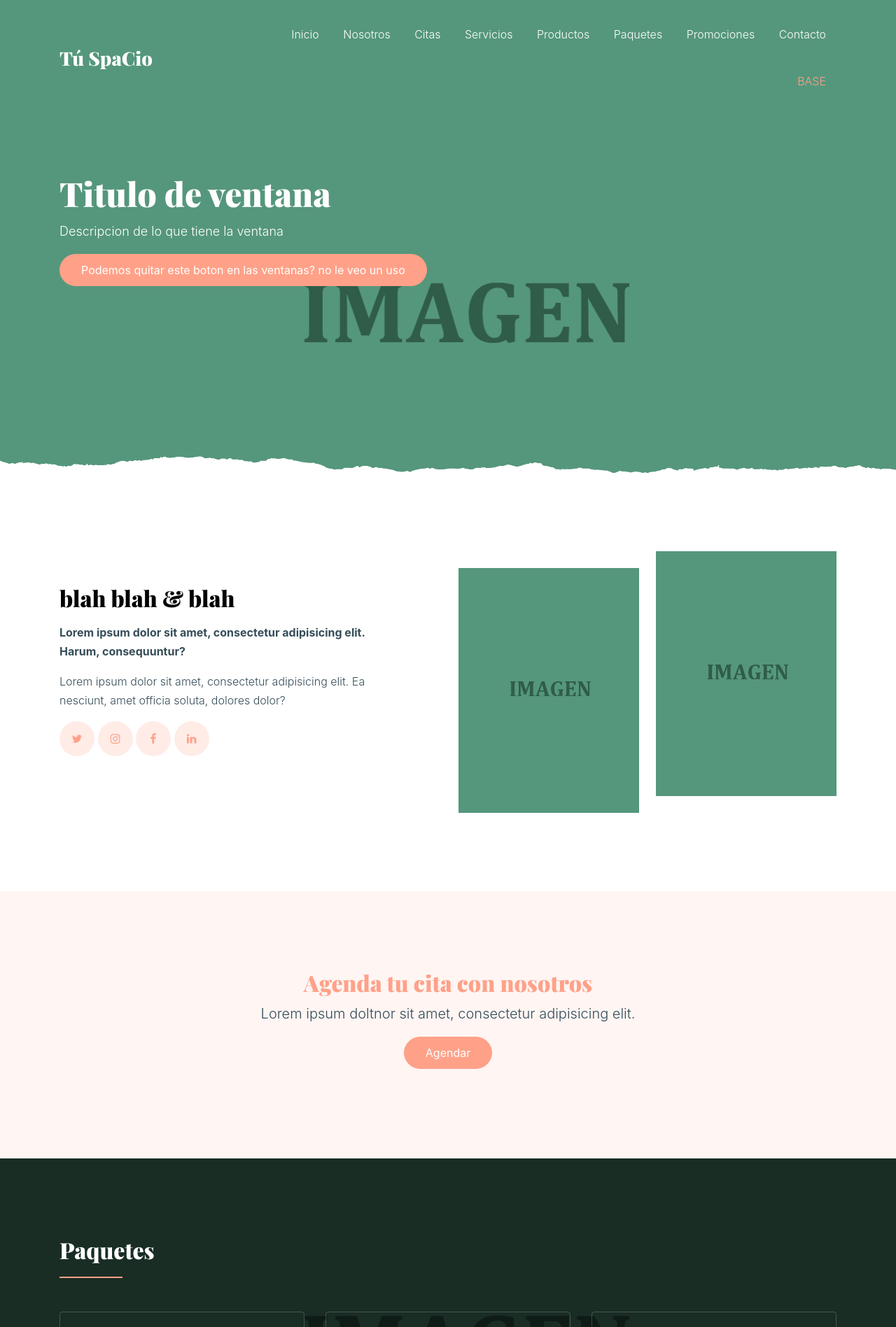
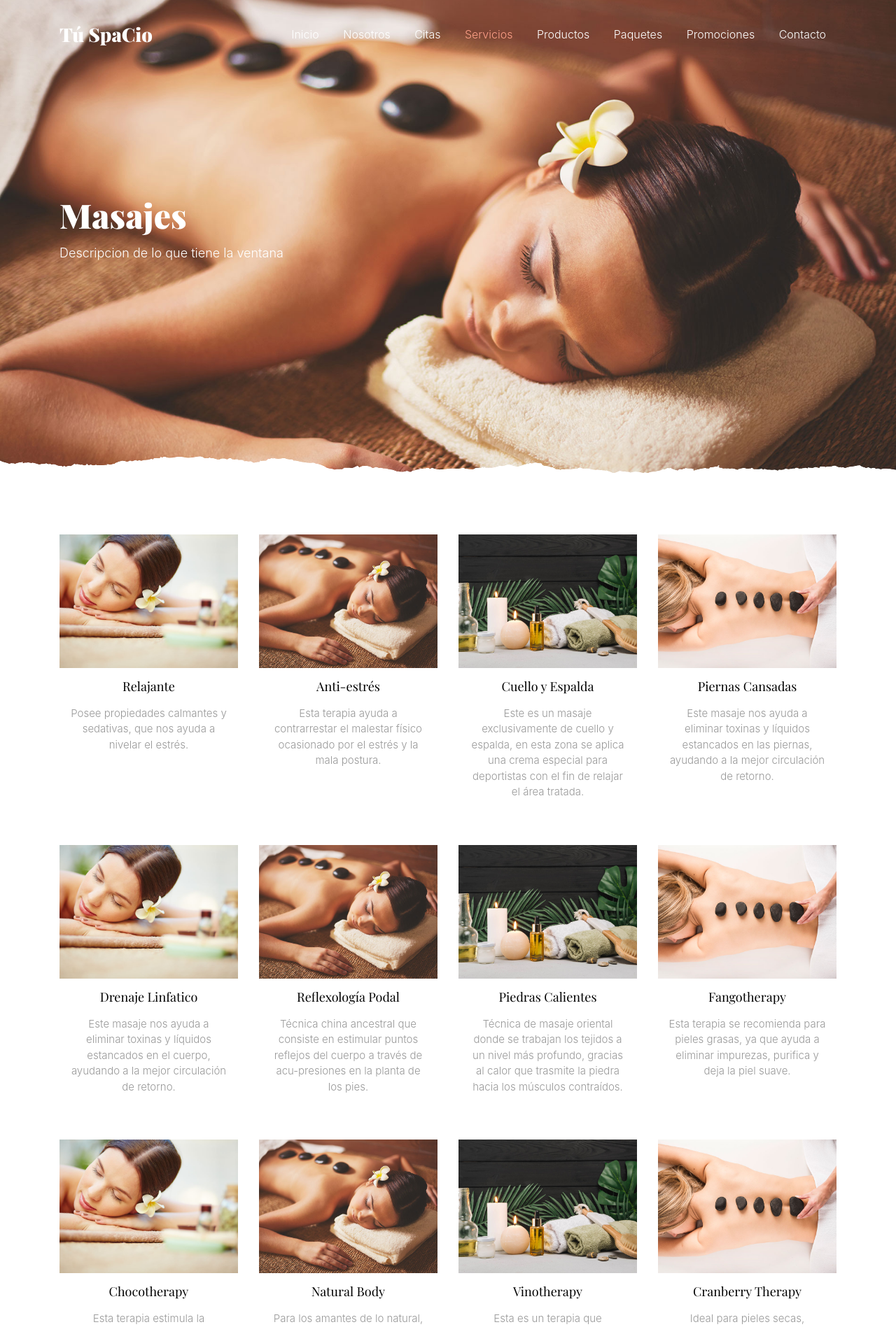
Before and after one commit to JessicaMoreno/ProyectoWeb, a PHP site: page /ventanas/masajes.html in a window 1280 px wide. Shown: the top 1897 px of the page at 70% size. Run offline with PHP 8.4, Linux system fonts and the light colour scheme; some web fonts are replaced.

Commit message:
servicios v2

```diff
--- a/ventanas/masajes.html
+++ b/ventanas/masajes.html
@@ -62,12 +62,11 @@
                   <li><a href="index.html" class="nav-link">Inicio</a></li>
                   <li><a href="about.html" class="nav-link">Nosotros</a></li>
                   <li><a href="services.html" class="nav-link">Citas</a></li>
-                  <li><a href="gallery.html" class="nav-link">Servicios</a></li>
+                  <li class="active"><a href="gallery.html" class="nav-link">Servicios</a></li>
                   <li><a href="blog.html" class="nav-link">Productos</a></li>
                   <li><a href="contact.html" class="nav-link">Paquetes</a></li>
                   <li><a href="blog.html" class="nav-link">Promociones</a></li>
                   <li><a href="base.html" class="nav-link">Contacto</a></li>
-                  <li class="active"><a href="base.html" class="nav-link">BASE</a></li>
                 </ul>
               </nav>
             </div>
@@ -81,13 +80,12 @@
 
 <!-- Imagen -->
     <div class="ftco-blocks-cover-1">
-      <div class="site-section-cover" data-stellar-background-ratio="0.5" style="background-image: url('../images/base.png')">
+      <div class="site-section-cover" data-stellar-background-ratio="0.5" style="background-image: url('../images/hero_1.jpg')">
         <div class="container">
           <div class="row align-items-center">
             <div class="col-md-7">
-              <h1 class="mb-3">Titulo de ventana</h1>
+              <h1 class="mb-3">Masajes</h1>
               <p>Descripcion de lo que tiene la ventana</p>
-              <p><a href="#" class="btn btn-primary">Podemos quitar este boton en las ventanas? no le veo un uso</a></p>
             </div>
           </div>
         </div>
@@ -102,28 +100,160 @@
     <div class="site-section" style="background-image: url('../images/bg-top.png'); background-repeat: no-repeat; margin-top: -25px;">
       <div class="container">
 
-        <div class="row align-items-center">
-          <div class="col-md-5 mr-auto">
-            <h2 class="serif font-weight-bold mb-3">blah blah & blah</h2>
-            <p class="font-weight-bold">Lorem ipsum dolor sit amet, consectetur adipisicing elit. Harum, consequuntur?</p>
-            <p>Lorem ipsum dolor sit amet, consectetur adipisicing elit. Ea nesciunt, amet officia soluta, dolores dolor?</p>
 
-            <div class="social_29128">
-
-              <a href="#"><span class="icon-twitter"></span></a>
-              <a href="#"><span class="icon-instagram"></span></a>
-              <a href="#"><span class="icon-facebook"></span></a>
-              <a href="#"><span class="icon-linkedin"></span></a>
-
+        <div class="row">
+          <div class="col-lg-3 col-md-6 mb-5 mb-lg-5">
+            <div class="service_13987">
+              <a href="#" class="mb-3 d-block"><img src="../images/img_1.jpg" alt="Image" class="img-fluid"></a>
+              <div class="text">
+                <h3 class="serif mb-3">Relajante</h3>
+                <p>Posee propiedades calmantes y sedativas, que nos ayuda a nivelar el estrés. </p>
+              </div>
             </div>
           </div>
-          <div class="col-md-6">
-            <div class="d-flex align-items-center">
-              <div class="bg-img-1 mr-md-4 mt-md-5" style="background-image: url('../images/base1.png'); "></div>
-              <div class="bg-img-1" style="background-image: url('../images/base1.png'); "></div>
+          <div class="col-lg-3 col-md-6 mb-5 mb-lg-5">
+            <div class="service_13987">
+              <a href="#" class="mb-3 d-block"><img src="../images/img_2.jpg" alt="Image" class="img-fluid"></a>
+              <div class="text">
+                <h3 class="serif mb-3">Anti-estrés</h3>
+                <p>Esta terapia ayuda a contrarrestar el malestar físico ocasionado por el estrés y la mala postura.</p>
+              </div>
             </div>
           </div>
+          <div class="col-lg-3 col-md-6 mb-5 mb-lg-5">
+            <div class="service_13987">
+              <a href="#" class="mb-3 d-block"><img src="../images/img_3.jpg" alt="Image" class="img-fluid"></a>
+              <div class="text">
+                <h3 class="serif mb-3">Cuello y Espalda</h3>
+                <p>Este es un masaje exclusivamente  de cuello y espalda, en esta zona se aplica una crema especial para deportistas con el fin de relajar el área tratada. </p>
+              </div>
+            </div>
+          </div>
+          <div class="col-lg-3 col-md-6 mb-5 mb-lg-5">
+            <div class="service_13987">
+              <a href="#" class="mb-3 d-block"><img src="../images/img_4.jpg" alt="Image" class="img-fluid"></a>
+              <div class="text">
+                <h3 class="serif mb-3">Piernas Cansadas</h3>
+                <p>Este masaje nos ayuda a eliminar toxinas y líquidos estancados en las piernas, ayudando a la mejor circulación de retorno.</p>
+              </div>
+            </div>
+          </div>
+
+
+          <div class="col-lg-3 col-md-6 mb-5 mb-lg-5">
+            <div class="service_13987">
+              <a href="#" class="mb-3 d-block"><img src="../images/img_1.jpg" alt="Image" class="img-fluid"></a>
+              <div class="text">
+                <h3 class="serif mb-3">Drenaje Linfatico</h3>
+                <p>Este masaje nos ayuda a eliminar toxinas y líquidos estancados en el cuerpo, ayudando a la mejor circulación de retorno.</p>
+              </div>
+            </div>
+          </div>
+          <div class="col-lg-3 col-md-6 mb-5 mb-lg-5">
+            <div class="service_13987">
+              <a href="#" class="mb-3 d-block"><img src="../images/img_2.jpg" alt="Image" class="img-fluid"></a>
+              <div class="text">
+                <h3 class="serif mb-3">Reflexología Podal</h3>
+                <p>Técnica china ancestral que consiste en estimular puntos reflejos  del cuerpo a través de acu-presiones en la planta de los pies.</p>
+              </div>
+            </div>
+          </div>
+          <div class="col-lg-3 col-md-6 mb-5 mb-lg-5">
+            <div class="service_13987">
+              <a href="#" class="mb-3 d-block"><img src="../images/img_3.jpg" alt="Image" class="img-fluid"></a>
+              <div class="text">
+                <h3 class="serif mb-3">Piedras Calientes</h3>
+                <p>Técnica de masaje oriental donde se trabajan los tejidos a un nivel más profundo, gracias al calor que trasmite la piedra hacia los músculos contraídos.</p>
+              </div>
+            </div>
+          </div>
+          <div class="col-lg-3 col-md-6 mb-5 mb-lg-5">
+            <div class="service_13987">
+              <a href="#" class="mb-3 d-block"><img src="../images/img_4.jpg" alt="Image" class="img-fluid"></a>
+              <div class="text">
+                <h3 class="serif mb-3">Fangotherapy</h3>
+                <p>Esta terapia se recomienda para pieles grasas, ya que ayuda a eliminar impurezas, purifica y deja la piel suave. </p>
+              </div>
+            </div>
+          </div>
+
+          <div class="col-lg-3 col-md-6 mb-5 mb-lg-5">
+            <div class="service_13987">
+              <a href="#" class="mb-3 d-block"><img src="../images/img_1.jpg" alt="Image" class="img-fluid"></a>
+              <div class="text">
+                <h3 class="serif mb-3">Chocotherapy</h3>
+                <p>Esta terapia estimula la producción de endorfinas que brinda una sensación de bienestar, por el efecto del chocolate, además de dejar en tu piel una humectación profunda. </p>
+              </div>
+            </div>
+          </div>
+          <div class="col-lg-3 col-md-6 mb-5 mb-lg-5">
+            <div class="service_13987">
+              <a href="#" class="mb-3 d-block"><img src="../images/img_2.jpg" alt="Image" class="img-fluid"></a>
+              <div class="text">
+                <h3 class="serif mb-3">Natural Body</h3>
+                <p>Para los amantes de lo natural, tenemos este tratamiento a base de miel, avena y leche, que nos proporciona suavidad, humectación y tersura a la piel.</p>
+              </div>
+            </div>
+          </div>
+          <div class="col-lg-3 col-md-6 mb-5 mb-lg-5">
+            <div class="service_13987">
+              <a href="#" class="mb-3 d-block"><img src="../images/img_3.jpg" alt="Image" class="img-fluid"></a>
+              <div class="text">
+                <h3 class="serif mb-3">Vinotherapy</h3>
+                <p>Esta es un terapia que proporciona a tu piel antioxidantes, evitando el envejecimiento prematuro de la piel, ya que ayuda a tonificar, hidratar y dar mayor firmeza a la piel.</p>
+              </div>
+            </div>
+          </div>
+          <div class="col-lg-3 col-md-6 mb-5 mb-lg-5">
+            <div class="service_13987">
+              <a href="#" class="mb-3 d-block"><img src="../images/img_4.jpg" alt="Image" class="img-fluid"></a>
+              <div class="text">
+                <h3 class="serif mb-3">Cranberry Therapy</h3>
+                <p>Ideal para pieles secas, maltratadas y dañadas por el sol. Este tratamiento nos ayuda humectar, suavizar y regresar la frescura perdida a la piel, dejándola tersa como la piel del durazno.</p>
+              </div>
+            </div>
+          </div>
+
+
+          <div class="col-lg-3 col-md-6 mb-5 mb-lg-5">
+            <div class="service_13987">
+              <a href="#" class="mb-3 d-block"><img src="../images/img_1.jpg" alt="Image" class="img-fluid"></a>
+              <div class="text">
+                <h3 class="serif mb-3">Envolturas Corporales</h3>
+                <p>Esta terapia nos ayuda a suavizar e hidratar  la piel. Se inicia con una exfoliación en todo el cuerpo seguida de una mascarilla corporal a tu elección.   </p>
+              </div>
+            </div>
+          </div>
+          <div class="col-lg-3 col-md-6 mb-5 mb-lg-5">
+            <div class="service_13987">
+              <a href="#" class="mb-3 d-block"><img src="../images/img_2.jpg" alt="Image" class="img-fluid"></a>
+              <div class="text">
+                <h3 class="serif mb-3">Niños</h3>
+                <p>Masaje suave diseñado especialmente para los niños que sufren estrés a una edad temprana,  ayuda al descanso y a mejorar la calidad del sueño. Favorece la concentración y la claridad mental.</p>
+              </div>
+            </div>
+          </div>
+          <div class="col-lg-3 col-md-6 mb-5 mb-lg-5">
+            <div class="service_13987">
+              <a href="#" class="mb-3 d-block"><img src="../images/img_3.jpg" alt="Image" class="img-fluid"></a>
+              <div class="text">
+                <h3 class="serif mb-3">Pre-Natal</h3>
+                <p>Esta técnica ayuda a relajar todo el cuerpo en especial la espalda y la cadera. Se realizan maniobras de drenaje linfático ayudando a la circulación de retorno de las piernas eliminado toxinas y líquidos estancados. </p>
+              </div>
+            </div>
+          </div>
+          <div class="col-lg-3 col-md-6 mb-5 mb-lg-5">
+            <div class="service_13987">
+              <a href="#" class="mb-3 d-block"><img src="../images/img_4.jpg" alt="Image" class="img-fluid"></a>
+              <div class="text">
+                <h3 class="serif mb-3">Cráneo-Facial</h3>
+                <p>Es un masaje diseñado especialmente para relajar y sedar el área de cabeza, rostro, cuello y hombros, ya que se utilizan maniobras relajantes y puntos específicos que nos ayudan a contrarrestar el dolor de cabeza o migraña. </p>
+              </div>
+            </div>
+          </div>
+
         </div>
+
       </div>
     </div>
 <!-- fin Lo que va despues de la imagen -->
@@ -146,95 +276,7 @@
     </div>
 <!-- AAAAAAAAAA -->
 
-    <div class="site-section bg-image overlay features_75651" style="background-image: url('../images/base.png')">
-      <div class="container">
-        <div class="row">
-          <div class="col-12">
-            <h2 class="heading-border-bottom font-weight-bold serif text-white mb-5">Paquetes</h2>
-          </div>
-        </div>
-        <div class="row">
-          <div class="col-md-4 ml-auto">
-            <div class="block_75651">
-              <div class="wrap-icon">
-                <span class="flaticon-spa"></span>
-              </div>
-              <div class="text">
-                <h3>Masajes</h3>
-                <p>Lorem ipsum dolor sit amet, consectetur adipisicing elit. Soluta, neque, et!</p>
-              </div>
-            </div>
-          </div>
-          <div class="col-md-4 ml-auto">
-            <div class="block_75651">
-              <div class="wrap-icon">
-                <span class="flaticon-bathrope"></span>
-              </div>
-              <div class="text">
-                <h3>Modelado de Figura</h3>
-                <p>Lorem ipsum dolor sit amet, consectetur adipisicing elit. Soluta, neque, et!</p>
-              </div>
-            </div>
-          </div>
-          <div class="col-md-4 ml-auto">
-            <div class="block_75651">
-              <div class="wrap-icon">
-                <span class="flaticon-lotus-flower"></span>
-              </div>
-              <div class="text">
-                <h3>Lifting Facial</h3>
-                <p>Lorem ipsum dolor sit amet, consectetur adipisicing elit. Soluta, neque, et!</p>
-              </div>
-            </div>
-          </div>
 
-        </div>
-      </div>
-    </div>
-
-    <div class="site-section">
-
-      <div class="text-center">
-        <h2 class="heading-border-bottom font-weight-bold serif text-black mb-5 text-center">Servicios</h2>
-      </div>
-
-      <div class="owl-carousel d-flex">
-
-        <div>
-          <div class="servicios-slider">
-            <div class="imagen-slider">
-              <img src="../images/base-300-400.png" alt="Image" class="img-fluid mr-3">
-            </div>
-          </div>
-        </div>
-
-        <div>
-          <div class="servicios-slider">
-            <div class="d-flex v-card align-items-center mb-4">
-              <img src="../images/base-300-400.png" alt="Image" class="img-fluid mr-3">
-            </div>
-          </div>
-        </div>
-
-
-        <div>
-          <div class="servicios-slider">
-            <div class="d-flex v-card align-items-center mb-4">
-              <img src="../images/base-300-400.png" alt="Image" class="img-fluid mr-3">
-            </div>
-          </div>
-        </div>
-
-        <div>
-          <div class="servicios-slider">
-            <div class="d-flex v-card align-items-center mb-4">
-              <img src="../images/base-300-400.png" alt="Image" class="img-fluid mr-3">
-            </div>
-          </div>
-        </div>
-
-      </div>
-    </div>
 
 
 
```
Also changed, not shown: css/style.css (line endings or trailing spaces).
